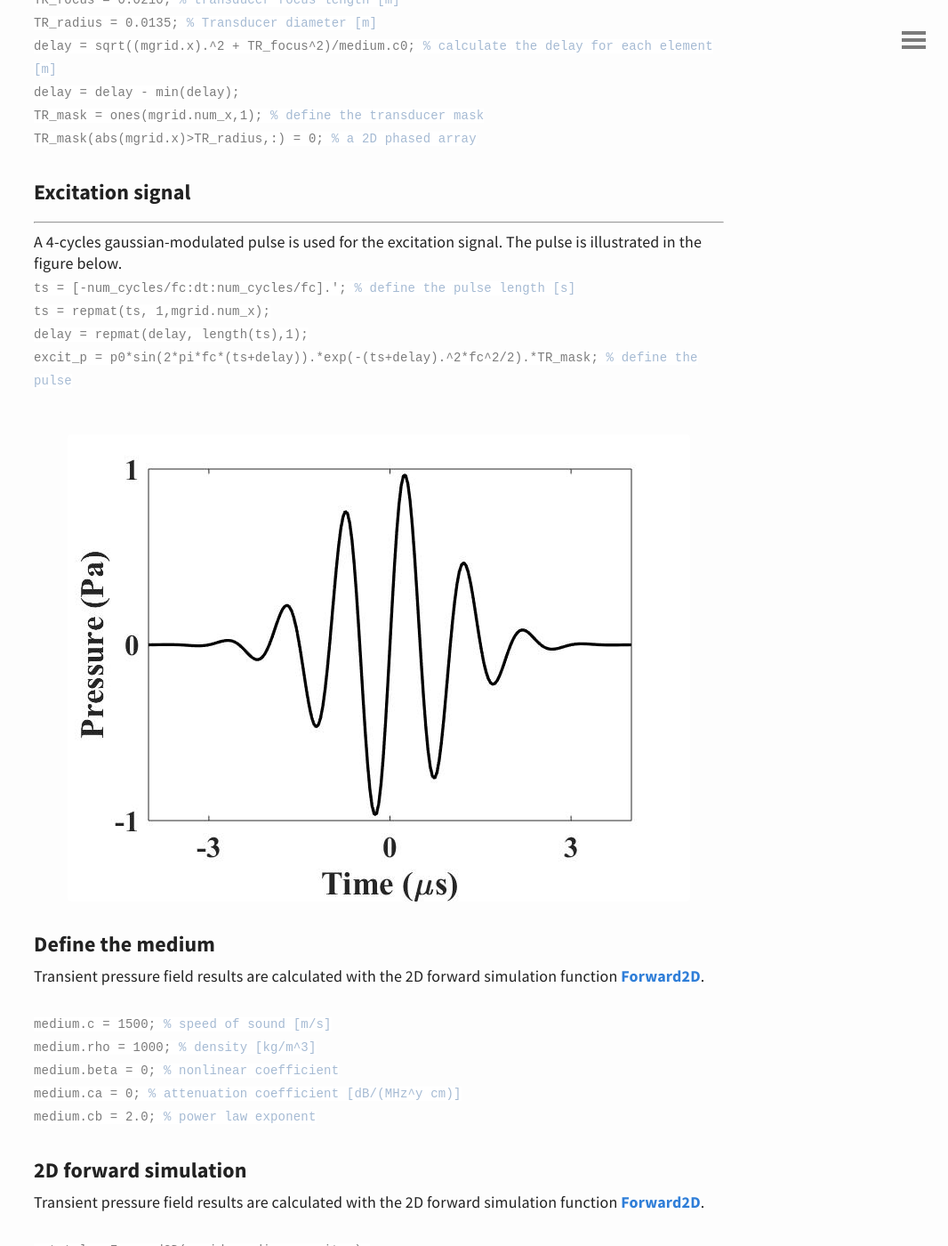
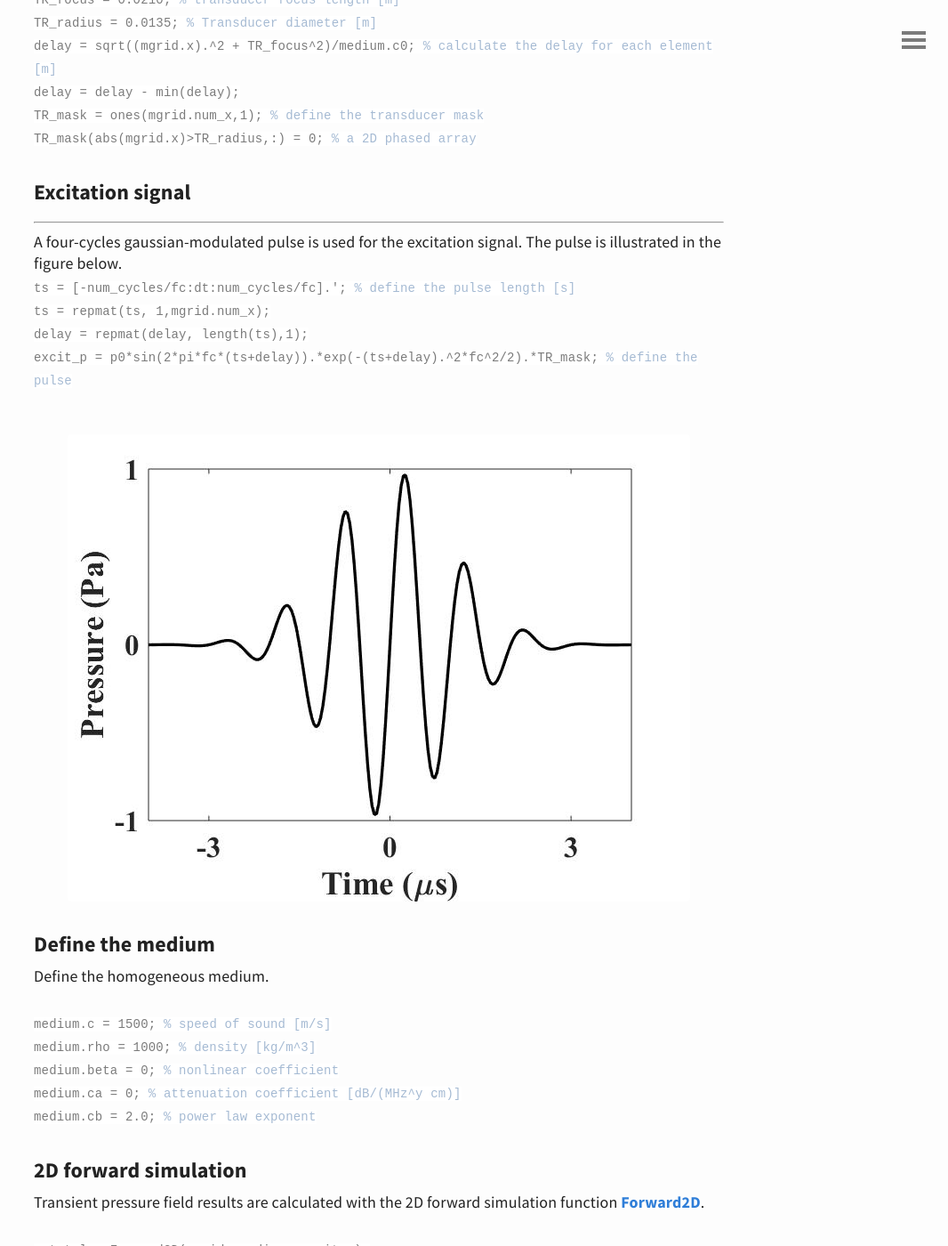
Before and after one commit to m-SOUND/mSOUND, a Jekyll site: the page built from _posts/2019-02-17-generate_2D_focused_ultrasound_beam_with_phased_array.html, in a window 1280 px wide and 1400 px high, scrolled down 947 px. Shown: the whole window at 89% size, without its empty margins (214-1280 px from the left). Built offline with Jekyll 4.4.1, drawn with Linux system fonts in a browser that asks for light colours.

Commit message:
Update 2019-02-17-generate_2D_focused_ultrasound_beam_with_phased_array.html

```diff
--- a/_posts/2019-02-17-generate_2D_focused_ultrasound_beam_with_phased_array.html
+++ b/_posts/2019-02-17-generate_2D_focused_ultrasound_beam_with_phased_array.html
@@ -47,7 +47,7 @@ title: Generate the 2D focused ultrasound beam with a phased array
 <h6>Excitation signal</h6>
 <hr>
 <p>
-A 4-cycles gaussian-modulated pulse is used for the excitation signal. The pulse is illustrated in the figure below.
+A four-cycles gaussian-modulated pulse is used for the excitation signal. The pulse is illustrated in the figure below.
 <code>
 <br>ts = [-num_cycles/fc:dt:num_cycles/fc].';<font color="#a5bad3"> % define the pulse length [s]</font>
 <br>ts = repmat(ts, 1,mgrid.num_x);
@@ -63,7 +63,7 @@ A 4-cycles gaussian-modulated pulse is used for the excitation signal. The pulse
 <!---Define the medium--->
 <h6>Define the medium</h6>
 <p>
- Transient pressure field results are calculated with the 2D forward simulation function <a href="/mSOUND/functions">Forward2D</a>.
+Define the homogeneous medium.
  <code>
   <br>
   <br>medium.c    = 1500;       <font color="#a5bad3">% speed of sound [m/s]</font>
```
